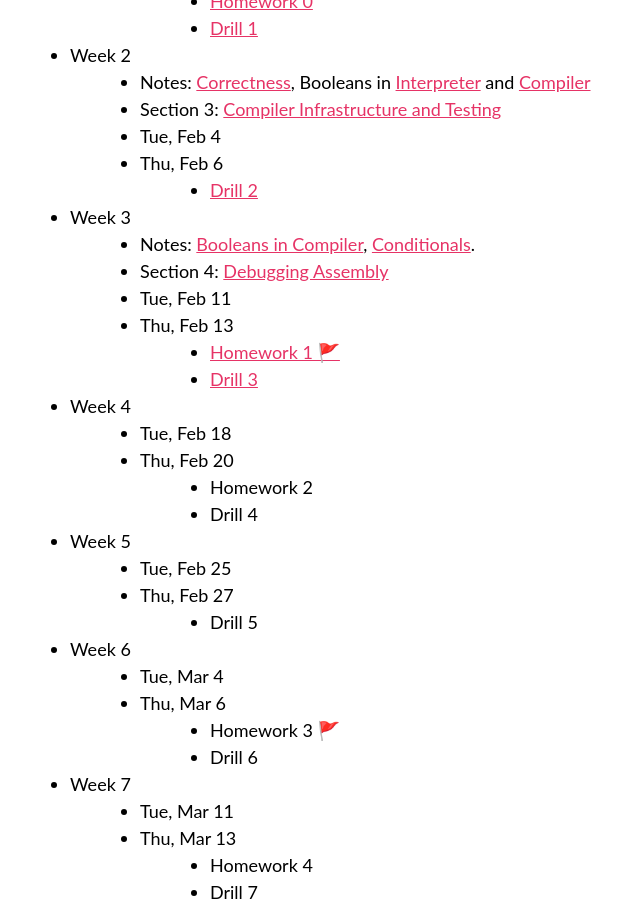
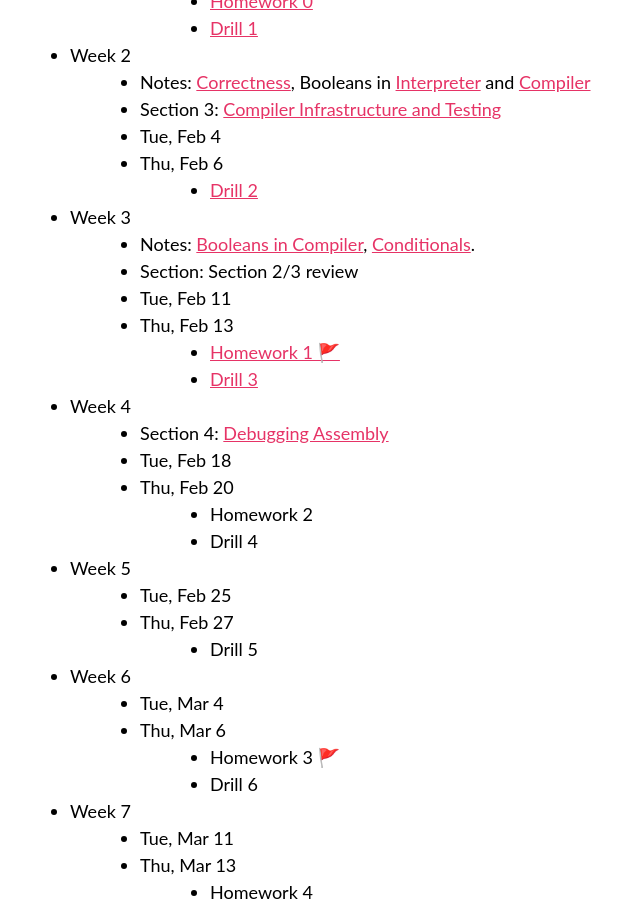
Before and after one commit to berkeley-cs164-sp25/berkeley-cs164-sp25.github.io, a Jekyll site: the page built from schedule.md, in a window 1280 px wide and 900 px high, scrolled down 761 px. Shown: the whole window, without its empty margins (240-880 px from the left). Built offline with Jekyll 4.4.1, drawn with Linux system fonts in a browser that asks for light colours; our own code applies the rules of GitHub Pages for plain Markdown files.

Commit message:
update section

```diff
--- a/schedule.md
+++ b/schedule.md
@@ -32,13 +32,14 @@ Assignments (Drills and Homeworks) are **due at 9pm on the day listed**.
 - Week 3
 	<!-- - binops,names -->
 	- Notes: [Booleans in Compiler](./notes/05-Booleans-2.html), [Conditionals](./notes/06-Conditionals.html).
-	- Section 4: [Debugging Assembly](https://classroom.github.com/a/pNqcwhUk)
+	- Section: Section 2/3 review
 	- Tue, Feb 11
 	- Thu, Feb 13
 		- [Homework 1 🚩](https://classroom.github.com/a/DuvsVGLE)
 		- [Drill 3](https://bcourses.berkeley.edu/courses/1542169/quizzes/2495605)
 - Week 4
 	<!-- - pairs, errors -->
+	- Section 4: [Debugging Assembly](https://classroom.github.com/a/pNqcwhUk)
 	- Tue, Feb 18
 	- Thu, Feb 20
 		- Homework 2
```
